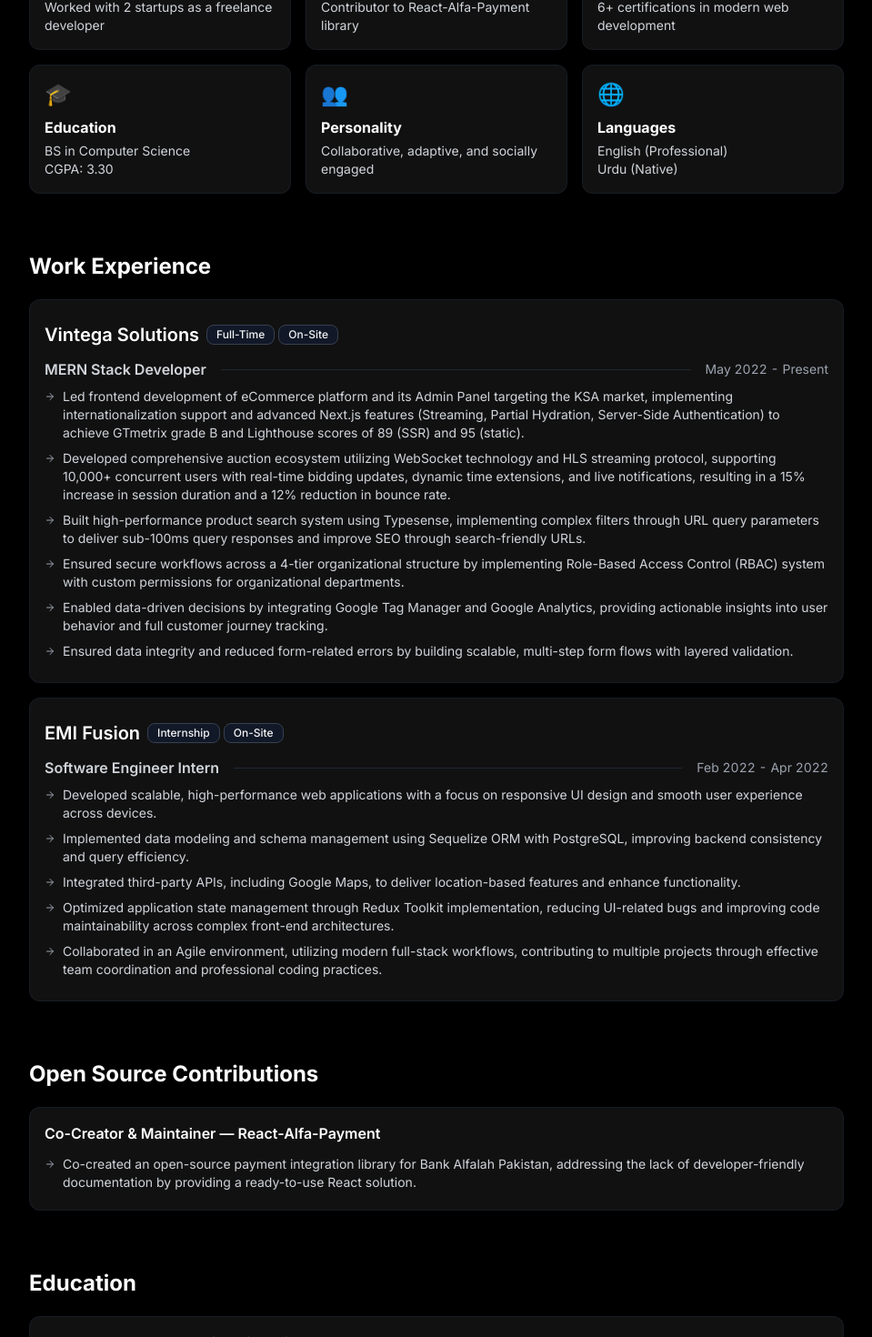
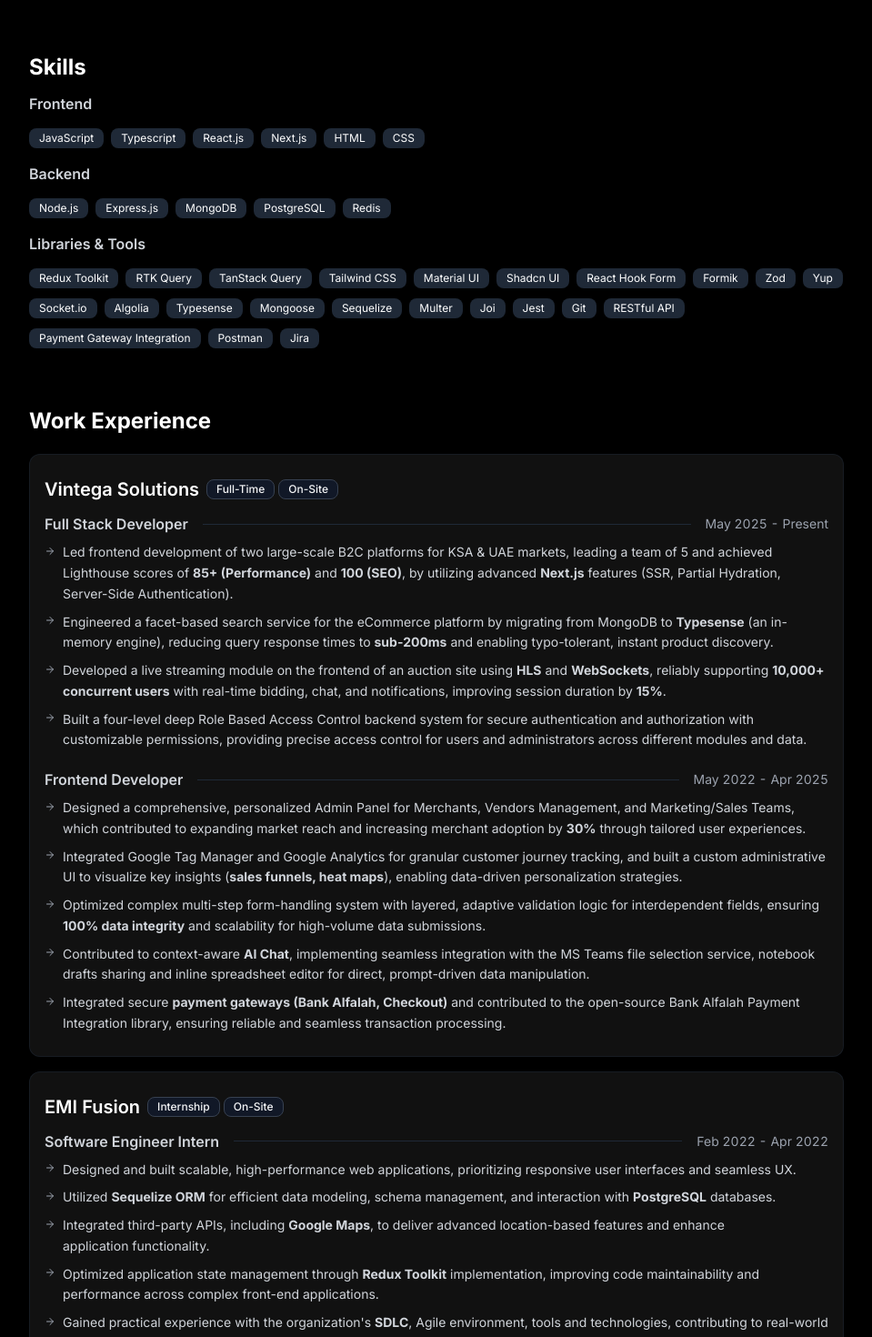
Before and after one commit to shazamshakeel/portfolio, a Next.js app: page / in a window 1280 px wide. Shown: the part 1180-2650 px from the top of the page at 91% size, without its empty margins (160-1119 px from the left). Built offline with nearby package versions, Linux system fonts and the light colour scheme.

Commit message:
feat: updated the experience

```diff
--- a/package.json
+++ b/package.json
@@ -17,6 +17,7 @@
     "@vercel/speed-insights": "^1.2.0",
     "class-variance-authority": "^0.7.0",
     "clsx": "^2.1.1",
+    "html-react-parser": "^5.2.7",
     "lucide-react": "^0.300.0",
     "next": "15.2.2",
     "react": "19.0.0",
--- a/src/app/page.tsx
+++ b/src/app/page.tsx
@@ -14,12 +14,13 @@
 import type { Metadata } from "next";
 import Image from "next/image";
 import FadeIn from "@/components/FadeIn";
+import parse from "html-react-parser";
 
 // Generate metadata for this page
 export async function generateMetadata(): Promise<Metadata> {
   return {
     title: `${RESUME_DATA.name} - Portfolio & Resume`,
-    description: RESUME_DATA.summary,
+    description: RESUME_DATA.summary.split(/\n+/).join(" ").trim(),
   };
 }
 
@@ -34,7 +35,7 @@
     url: RESUME_DATA.personalWebsiteUrl,
     image: RESUME_DATA.imageUrl,
     jobTitle: RESUME_DATA.about,
-    description: RESUME_DATA.summary,
+    description: RESUME_DATA.summary.split(/\n+/).join(" ").trim(),
     email: RESUME_DATA.contact.email,
     telephone: RESUME_DATA.contact.tel,
     sameAs: RESUME_DATA.contact.social.map((social) => social.url),
@@ -161,36 +162,9 @@
               <h2 id="about-heading" className="text-2xl font-bold">
                 About
               </h2>
-              <p className="whitespace-pre-line text-pretty text-sm text-gray-300 print:text-[12px]">
+              <p className="whitespace-pre-line text-pretty text-sm leading-relaxed text-gray-300 print:text-[12px]">
                 {RESUME_DATA.summary}
               </p>
-            </Section>
-          </FadeIn>
-
-          {/* Skills Section */}
-          <FadeIn>
-            <Section aria-labelledby="skills-heading">
-              <h2 id="skills-heading" className="text-2xl font-bold">
-                Skills
-              </h2>
-              <div className="space-y-4">
-                {RESUME_DATA.skills.map((skillCategory: any) => (
-                  <div key={skillCategory.title}>
-                    <h3 className="mb-3 text-base font-semibold text-gray-300">
-                      {skillCategory.title}
-                    </h3>
-                    <ul className="flex flex-wrap gap-2" role="list">
-                      {skillCategory.list.map((skill: string) => (
-                        <li key={skill}>
-                          <Badge className="text-xs print:text-xs">
-                            {skill}
-                          </Badge>
-                        </li>
-                      ))}
-                    </ul>
-                  </div>
-                ))}
-              </div>
             </Section>
           </FadeIn>
 
@@ -217,6 +191,33 @@
                       </p>
                     </div>
                   </Card>
+                ))}
+              </div>
+            </Section>
+          </FadeIn>
+
+          {/* Skills Section */}
+          <FadeIn>
+            <Section aria-labelledby="skills-heading">
+              <h2 id="skills-heading" className="text-2xl font-bold">
+                Skills
+              </h2>
+              <div className="space-y-4">
+                {RESUME_DATA.skills.map((skillCategory: any) => (
+                  <div key={skillCategory.title}>
+                    <h3 className="mb-3 text-base font-semibold text-gray-300">
+                      {skillCategory.title}
+                    </h3>
+                    <ul className="flex flex-wrap gap-2" role="list">
+                      {skillCategory.list.map((skill: string) => (
+                        <li key={skill}>
+                          <Badge className="text-xs print:text-xs">
+                            {skill}
+                          </Badge>
+                        </li>
+                      ))}
+                    </ul>
+                  </div>
                 ))}
               </div>
             </Section>
@@ -282,7 +283,7 @@
                             </div>
 
                             {experience.description && (
-                              <p className="mb-2 whitespace-pre-line text-sm print:text-[11px]">
+                              <p className="mb-2 whitespace-pre-line text-sm leading-relaxed print:text-[11px]">
                                 {experience.description}
                               </p>
                             )}
@@ -300,45 +301,8 @@
                                           className="mt-[0.25em] h-3 w-3 flex-shrink-0 text-gray-400"
                                           aria-hidden="true"
                                         />
-                                        <span className="flex items-center gap-x-1">
-                                          {point.text}
-                                          {point.link && (
-                                            <a
-                                              href={point.link}
-                                              target="_blank"
-                                              rel="noopener noreferrer"
-                                              className="inline-flex items-center hover:text-blue-500"
-                                              aria-label="View related link"
-                                            >
-                                              <ExternalLinkIcon className="ml-1 h-3 w-3" />
-                                            </a>
-                                          )}
-                                          {point.links &&
-                                            point.links.length > 0 && (
-                                              <span className="ml-1 flex items-center space-x-1">
-                                                {point.links.map(
-                                                  (
-                                                    link: {
-                                                      name: string;
-                                                      url: string;
-                                                    },
-                                                    linkIndex: number,
-                                                  ) => (
-                                                    <a
-                                                      key={linkIndex}
-                                                      href={link.url}
-                                                      target="_blank"
-                                                      rel="noopener noreferrer"
-                                                      className="inline-flex items-center hover:text-blue-500"
-                                                      aria-label={`View ${link.name}`}
-                                                      title={link.name}
-                                                    >
-                                                      <ExternalLinkIcon className="h-3 w-3" />
-                                                    </a>
-                                                  ),
-                                                )}
-                                              </span>
-                                            )}
+                                        <span className="leading-relaxed">
+                                          {parse(point)}
                                         </span>
                                       </li>
                                     ),
@@ -369,20 +333,25 @@
                   <li key={oss.repository}>
                     <Card>
                       <CardHeader>
-                        <h3 className="text-balance text-base font-semibold">
+                        <div>
                           <a
                             href={oss.link}
                             target="_blank"
                             rel="noopener noreferrer"
-                            className="inline-flex gap-2 transition-colors duration-200 hover:text-blue-400"
+                            className="inline-flex items-center gap-2 transition-colors duration-200 hover:text-blue-400"
                           >
-                            {oss.title} — {oss.repository}
+                            <h3 className="text-balance text-base font-semibold">
+                              {oss.title} — {oss.repository}
+                            </h3>
+                            <span>
+                              <ExternalLinkIcon className="h-4 w-4" />
+                            </span>
                           </a>
-                        </h3>
+                        </div>
                       </CardHeader>
                       <CardContent className="mt-2">
                         {oss.description && (
-                          <p className="mb-2 whitespace-pre-line text-sm print:text-[11px]">
+                          <p className="mb-2 whitespace-pre-line text-sm leading-relaxed print:text-[11px]">
                             {oss.description}
                           </p>
                         )}
@@ -396,41 +365,8 @@
                                     className="mt-[0.25em] h-3 w-3 flex-shrink-0 text-gray-400"
                                     aria-hidden="true"
                                   />
-                                  <span className="flex items-center gap-x-1">
-                                    {point.text}
-                                    {point.link && (
-                                      <a
-                                        href={point.link}
-                                        target="_blank"
-                                        rel="noopener noreferrer"
-                                        className="inline-flex items-center hover:text-blue-500"
-                                        aria-label="View contribution"
-                                      >
-                                        <ExternalLinkIcon className="ml-1 h-3 w-3" />
-                                      </a>
-                                    )}
-                                    {point.links && point.links.length > 0 && (
-                                      <span className="ml-1 flex items-center space-x-1">
-                                        {point.links.map(
-                                          (
-                                            link: { name: string; url: string },
-                                            linkIndex: number,
-                                          ) => (
-                                            <a
-                                              key={linkIndex}
-                                              href={link.url}
-                                              target="_blank"
-                                              rel="noopener noreferrer"
-                                              className="inline-flex items-center hover:text-blue-500"
-                                              aria-label={`View ${link.name}`}
-                                              title={link.name}
-                                            >
-                                              <ExternalLinkIcon className="h-3 w-3" />
-                                            </a>
-                                          ),
-                                        )}
-                                      </span>
-                                    )}
+                                  <span className="leading-relaxed">
+                                    {point}
                                   </span>
                                 </li>
                               ),
--- a/src/data/resume-data.tsx
+++ b/src/data/resume-data.tsx
@@ -8,7 +8,7 @@
   description:
     "Full Stack Software Engineer with 3+ years in the tech industry. Worked on B2C, e-commerce, enterprise SaaS, and FinTech applications.",
   summary:
-    "Frontend Developer with 3+ years of experience specializing in architecting and deploying scalable, high-performance web platforms. Expert in TypeScript, Next.js (Streaming, ISR, Partial Hydration), and advanced state management (Redux Toolkit). Proven track record of leveraging real-time technologies (WebSockets, HLS streaming) and optimized search solutions (Typesense) to drive business results.",
+    "I’m Shazam Shakeel, a Software Engineer and Full Stack Developer with over three years of experience building modern, high-quality web applications for businesses and startups. I’ve worked on eCommerce, SaaS, and enterprise platforms, helping companies enhance their digital presence, streamline operations, and provide smoother user experiences.\n\nAt Vintega Solutions, I led the development of large-scale platforms for clients in the Middle East (KSA and UAE), managing a small team and helping improve performance, security, and customer engagement. I also designed admin panels, search systems, and analytics dashboards that enabled teams to make smarter, data-driven decisions.\n\nI’m passionate about creating products that are visually appealing, user-friendly, and business-focused—whether that involves boosting website performance, developing new features, or automating processes. My goal is to help companies and clients turn ideas into reliable, impactful digital solutions that produce real results.",
   imageUrl: "https://avatars.githubusercontent.com/u/40428253?v=4",
   personalWebsiteUrl: "https://shazamshakeel.vercel.app",
 
@@ -90,35 +90,28 @@
       badges: ["Full-Time", "On-Site"],
       experiences: [
         {
-          title: "MERN Stack Developer",
-          start: "May 2022",
+          title: "Full Stack Developer",
+          start: "May 2025",
           end: "Present",
           description: "",
           bulletPoints: [
-            {
-              text: "Led frontend development of eCommerce platform and its Admin Panel targeting the KSA market, implementing internationalization support and advanced Next.js features (Streaming, Partial Hydration, Server-Side Authentication) to achieve GTmetrix grade B and Lighthouse scores of 89 (SSR) and 95 (static).",
-              links: [],
-            },
-            {
-              text: "Developed comprehensive auction ecosystem utilizing WebSocket technology and HLS streaming protocol, supporting 10,000+ concurrent users with real-time bidding updates, dynamic time extensions, and live notifications, resulting in a 15% increase in session duration and a 12% reduction in bounce rate.",
-              links: [],
-            },
-            {
-              text: "Built high-performance product search system using Typesense, implementing complex filters through URL query parameters to deliver sub-100ms query responses and improve SEO through search-friendly URLs.",
-              links: [],
-            },
-            {
-              text: "Ensured secure workflows across a 4-tier organizational structure by implementing Role-Based Access Control (RBAC) system with custom permissions for organizational departments.",
-              links: [],
-            },
-            {
-              text: "Enabled data-driven decisions by integrating Google Tag Manager and Google Analytics, providing actionable insights into user behavior and full customer journey tracking.",
-              links: [],
-            },
-            {
-              text: "Ensured data integrity and reduced form-related errors by building scalable, multi-step form flows with layered validation.",
-              links: [],
-            },
+            "Led frontend development of two large-scale B2C platforms for KSA & UAE markets, leading a team of 5 and achieved Lighthouse scores of <strong>85+ (Performance)</strong> and <strong>100 (SEO)</strong>, by utilizing advanced <strong>Next.js</strong> features (SSR, Partial Hydration, Server-Side Authentication).",
+            "Engineered a facet-based search service for the eCommerce platform by migrating from MongoDB to <strong>Typesense</strong> (an in-memory engine), reducing query response times to <strong>sub-200ms</strong> and enabling typo-tolerant, instant product discovery.",
+            "Developed a live streaming module on the frontend of an auction site using <strong>HLS</strong> and <strong>WebSockets</strong>, reliably supporting <strong>10,000+ concurrent users</strong> with real-time bidding, chat, and notifications, improving session duration by <strong>15%</strong>.",
+            "Built a four-level deep Role Based Access Control backend system for secure authentication and authorization with customizable permissions, providing precise access control for users and administrators across different modules and data.",
+          ],
+        },
+        {
+          title: "Frontend Developer",
+          start: "May 2022",
+          end: "Apr 2025",
+          description: "",
+          bulletPoints: [
+            "Designed a comprehensive, personalized Admin Panel for Merchants, Vendors Management, and Marketing/Sales Teams, which contributed to expanding market reach and increasing merchant adoption by <strong>30%</strong> through tailored user experiences.",
+            "Integrated Google Tag Manager and Google Analytics for granular customer journey tracking, and built a custom administrative UI to visualize key insights (<strong>sales funnels, heat maps</strong>), enabling data-driven personalization strategies.",
+            "Optimized complex multi-step form-handling system with layered, adaptive validation logic for interdependent fields, ensuring <strong>100% data integrity</strong> and scalability for high-volume data submissions.",
+            "Contributed to context-aware <strong>AI Chat</strong>, implementing seamless integration with the MS Teams file selection service, notebook drafts sharing and inline spreadsheet editor for direct, prompt-driven data manipulation.",
+            "Integrated secure <strong>payment gateways (Bank Alfalah, Checkout)</strong> and contributed to the open-source Bank Alfalah Payment Integration library, ensuring reliable and seamless transaction processing.",
           ],
         },
       ],
@@ -134,26 +127,11 @@
           end: "Apr 2022",
           description: "",
           bulletPoints: [
-            {
-              text: "Developed scalable, high-performance web applications with a focus on responsive UI design and smooth user experience across devices.",
-              links: [],
-            },
-            {
-              text: "Implemented data modeling and schema management using Sequelize ORM with PostgreSQL, improving backend consistency and query efficiency.",
-              links: [],
-            },
-            {
-              text: "Integrated third-party APIs, including Google Maps, to deliver location-based features and enhance functionality.",
-              links: [],
-            },
-            {
-              text: "Optimized application state management through Redux Toolkit implementation, reducing UI-related bugs and improving code maintainability across complex front-end architectures.",
-              links: [],
-            },
-            {
-              text: "Collaborated in an Agile environment, utilizing modern full-stack workflows, contributing to multiple projects through effective team coordination and professional coding practices.",
-              links: [],
-            },
+            "Designed and built scalable, high-performance web applications, prioritizing responsive user interfaces and seamless UX.",
+            "Utilized <strong>Sequelize ORM</strong> for efficient data modeling, schema management, and interaction with <strong>PostgreSQL</strong> databases.",
+            "Integrated third-party APIs, including <strong>Google Maps</strong>, to deliver advanced location-based features and enhance application functionality.",
+            "Optimized application state management through <strong>Redux Toolkit</strong> implementation, improving code maintainability and performance across complex front-end applications.",
+            "Gained practical experience with the organization's <strong>SDLC</strong>, Agile environment, tools and technologies, contributing to real-world development cycles.",
           ],
         },
       ],
@@ -168,10 +146,7 @@
       title: "Co-Creator & Maintainer",
       description: "",
       bulletPoints: [
-        {
-          text: "Co-created an open-source payment integration library for Bank Alfalah Pakistan, addressing the lack of developer-friendly documentation by providing a ready-to-use React solution.",
-          links: [],
-        },
+        "Co-created an open-source payment integration library for Bank Alfalah Pakistan, addressing the lack of developer-friendly documentation by providing a ready-to-use React solution.",
       ],
     },
   ],
@@ -256,11 +231,11 @@
         "Zod",
       ],
       description:
-        "MySouq is a B2C social commerce platform built on video-driven sales. It blends entertainment and shopping via live-show broadcasts and product ads, offering vendors and influencers a dynamic channel to boost engagement and market presence.",
+        "MySouq is a social eCommerce platform built on video-driven sales. It blends entertainment and shopping via live-show broadcasts and product ads, offering vendors and influencers a dynamic channel to boost engagement and market presence.",
       link: "https://mysouq.com",
     },
     {
-      title: "Employee Hub – Staff Management Platform",
+      title: "Employee Hub – Human Resource Management Platform",
       techStack: [
         "TypeScript",
         "React.js",
```
Also changed, not shown: src/components/project-card.tsx (+13 -14 lines), 1 other file (tests, documents, lock files or other folders).
